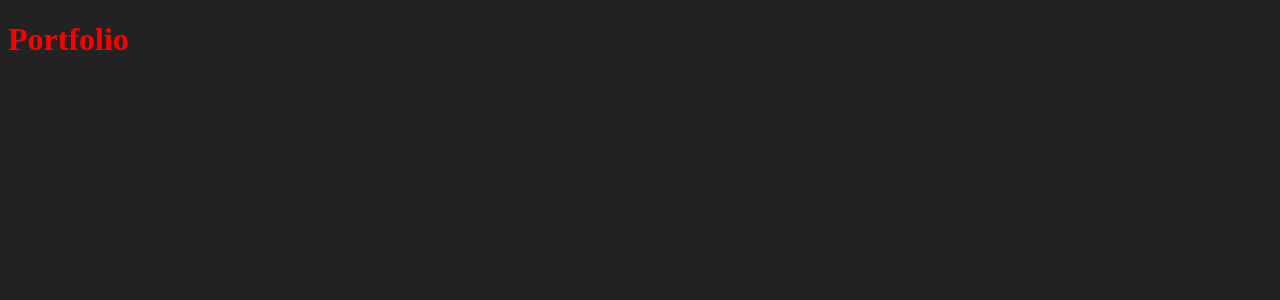
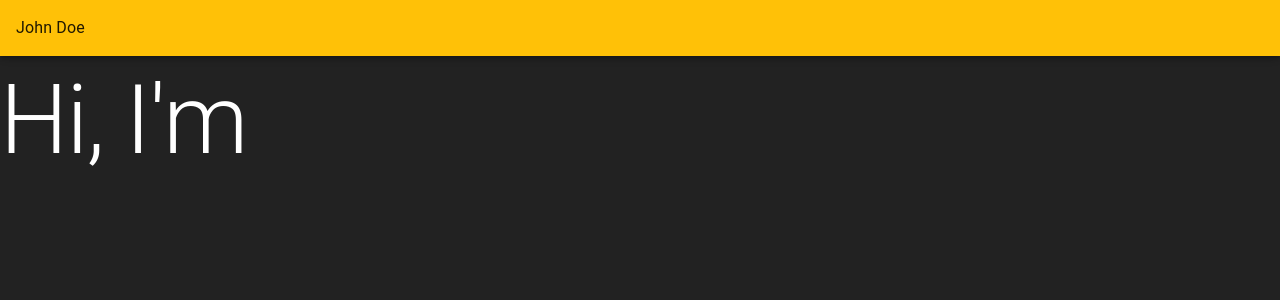
Before and after one commit to sam-d-j/react-portfolio-explained, a React (Vite) app: page / in a window 1280 px wide. Shown: the top 300 px of the page. Built offline with nearby package versions, Linux system fonts and the light colour scheme.

Commit message:
Working state

```diff
--- a/package.json
+++ b/package.json
@@ -6,11 +6,11 @@
     "dev": "vite dev"
   },
   "devDependencies": {
-    "eslint-config-nfour": "^3.3.1",
     "@types/node": "^18.15.8",
     "@types/react": "^18.0.29",
     "@types/react-dom": "^18.0.11",
     "@vitejs/plugin-react": "^3.1.0",
+    "eslint-config-nfour": "^3.3.1",
     "typescript": "^5.0.2",
     "vite": "^4.2.1"
   },
@@ -18,6 +18,8 @@
     "@emotion/css": "^11.10.6",
     "@emotion/react": "^11.10.6",
     "@emotion/styled": "^11.10.6",
+    "@mui/icons-material": "^5.11.11",
+    "@mui/material": "^5.11.14",
     "mobx": "^6.8.0",
     "mobx-react-lite": "^3.4.3",
     "react": "^18.2.0",
--- a/src/Root.tsx
+++ b/src/Root.tsx
@@ -1,12 +1,16 @@
+import { ThemeProvider } from '@mui/material';
 import { observer } from 'mobx-react-lite';
 import { PortfolioPage } from './pages/PortfolioPage';
 import { RootStoreProvider } from './state/reactContext';
 import { RootStore } from './state/RootStore';
+import { muiTheme } from './state/theme';
 
 export const Root = observer<{ store: RootStore }>(({ store }) => {
   return (
     <RootStoreProvider value={store}>
-      <PortfolioPage />
+      <ThemeProvider theme={muiTheme}>
+        <PortfolioPage />
+      </ThemeProvider>
     </RootStoreProvider>
   );
 });
--- a/src/pages/PortfolioPage.tsx
+++ b/src/pages/PortfolioPage.tsx
@@ -1,9 +1,19 @@
 import { css, Global } from '@emotion/react';
+import { AppBar, CssBaseline, Grid, Typography } from '@mui/material';
 import { observer } from 'mobx-react-lite';
+import { useEffect } from 'react';
+import { useRootStore } from '../state/reactContext';
 
 export const PortfolioPage = observer(() => {
+  const { authors } = useRootStore();
+
+  useEffect(() => {
+    authors.loadAuthors();
+  }, []);
+
   return (
     <>
+      <CssBaseline />
       <Global
         styles={css`
           body {
@@ -12,13 +22,52 @@ export const PortfolioPage = observer(() => {
           }
         `}
       />
-      <h1
-        css={css`
-          color: red;
-        `}
-      >
-        Portfolio
-      </h1>
+      <Header />
+
+      <IntroSection />
     </>
   );
 });
+
+const IntroSection = observer(() => {
+  const {
+    authors: { selectedAuthorId },
+  } = useRootStore();
+
+  return (
+    <Grid container>
+      <Grid item>
+        <Typography variant="h1">Hi, I'm </Typography>
+      </Grid>
+    </Grid>
+  );
+});
+
+const Header = observer(() => {
+  const {
+    authors: { selectedAuthor },
+  } = useRootStore();
+
+  return (
+    <>
+      <AppBar component="nav" position="fixed">
+        <div
+          css={css`
+            padding: 1em;
+          `}
+        >
+          {selectedAuthor?.fullName}
+        </div>
+      </AppBar>
+      <div
+        css={css`
+          padding-top: 4em;
+        `}
+      ></div>
+    </>
+  );
+});
+
+const ExperienceTimeline = observer(() => {
+  return <></>;
+});
--- a/src/state/AuthorsStore.ts
+++ b/src/state/AuthorsStore.ts
@@ -1,37 +1,58 @@
-import { makeAutoObservable } from 'mobx'
-import { Author, authorsStaticData } from '../data/authors'
-import { RootStore } from './RootStore'
-
+import { makeAutoObservable } from 'mobx';
+import { Author, authorsStaticData } from '../data/authors';
+import { RootStore } from './RootStore';
 
 export class AuthorsStore {
   constructor(private root: RootStore) {
-    makeAutoObservable(this)
+    makeAutoObservable(this);
   }
 
-  selectedAuthor: Author | null = null
-  authors: Author[] = []
-  isLoadingAuthors = false
+  selectedAuthorId: string | undefined = undefined;
+  authorsData: Author[] = [];
+  isLoadingAuthors = false;
+
+  get authors() {
+    return this.authorsData.map((author) => new AuthorStore(author, this));
+  }
+
+  get selectedAuthor() {
+    return this.authors.find((author) => author.id === this.selectedAuthorId);
+  }
 
   loadAuthors = async () => {
-    this.setIsLoadingAuthors(true)
+    this.setIsLoadingAuthors(true);
 
     // Fake loading time
-    await new Promise((resolve) => setTimeout(resolve, 1000))
+    await new Promise((resolve) => setTimeout(resolve, 1000));
 
-    this.setIsLoadingAuthors(false)
+    this.setIsLoadingAuthors(false);
 
-    this.setAuthors(authorsStaticData)
+    this.setAuthorData(authorsStaticData);
 
-    if (!this.selectedAuthor) this.setSelectedAuthor(this.authors[0])
+    if (!this.selectedAuthorId) this.setSelectedAuthor(this.authors?.[0]);
+  };
+
+  setAuthorData = (authors: this['authorsData']) =>
+    (this.authorsData = authors);
+
+  setIsLoadingAuthors = (isLoadingAuthors: this['isLoadingAuthors']) =>
+    (this.isLoadingAuthors = isLoadingAuthors);
+
+  setSelectedAuthor = (author: AuthorStore | null) => {
+    this.selectedAuthorId = author?.id;
+  };
+}
+
+export class AuthorStore {
+  constructor(public data: Author, private authors: AuthorsStore) {
+    makeAutoObservable(this);
   }
 
-  setAuthors = (authors: this['authors']) =>
-    this.authors = authors
+  get id() {
+    return this.fullName;
+  }
 
-  setIsLoadingAuthors = (isLoadingAuthors: this['isLoadingAuthors']) =>
-    this.isLoadingAuthors = isLoadingAuthors
-
-  setSelectedAuthor = (author: Author | null) => {
-    this.selectedAuthor = author
+  get fullName() {
+    return `${this.data.name.first} ${this.data.name.last}`;
   }
 }
--- a/src/state/RootStore.ts
+++ b/src/state/RootStore.ts
@@ -1,5 +1,5 @@
-import { AuthorsStore } from './AuthorsStore'
+import { AuthorsStore } from './AuthorsStore';
 
 export class RootStore {
-  authors = new AuthorsStore(this)
+  authors = new AuthorsStore(this);
 }
--- /dev/null
+++ b/src/state/theme.ts
@@ -0,0 +1,10 @@
+import { createTheme } from '@mui/material';
+import * as colors from '@mui/material/colors';
+
+export const muiTheme = createTheme({
+  palette: {
+    primary: {
+      main: colors.amber[500],
+    },
+  },
+});
```
Also changed, not shown: 1 other file (tests, documents, lock files or other folders).
